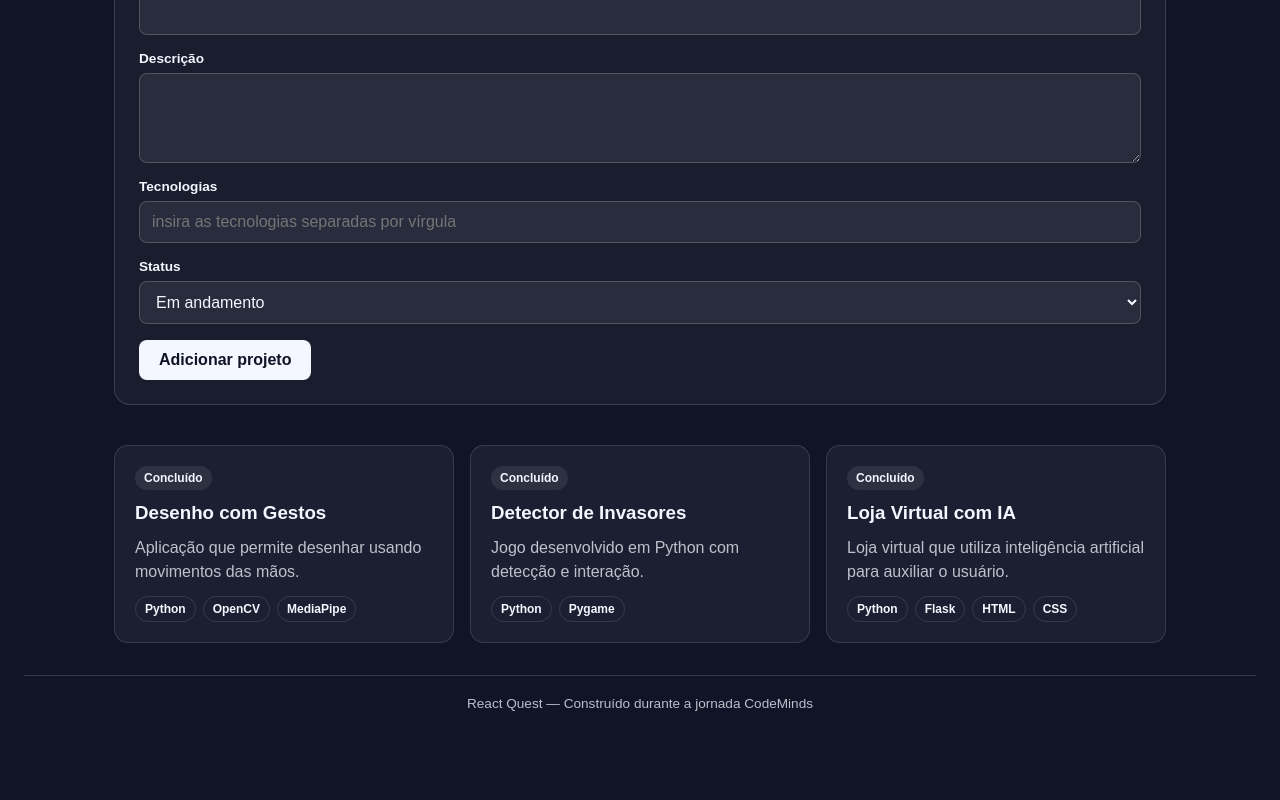
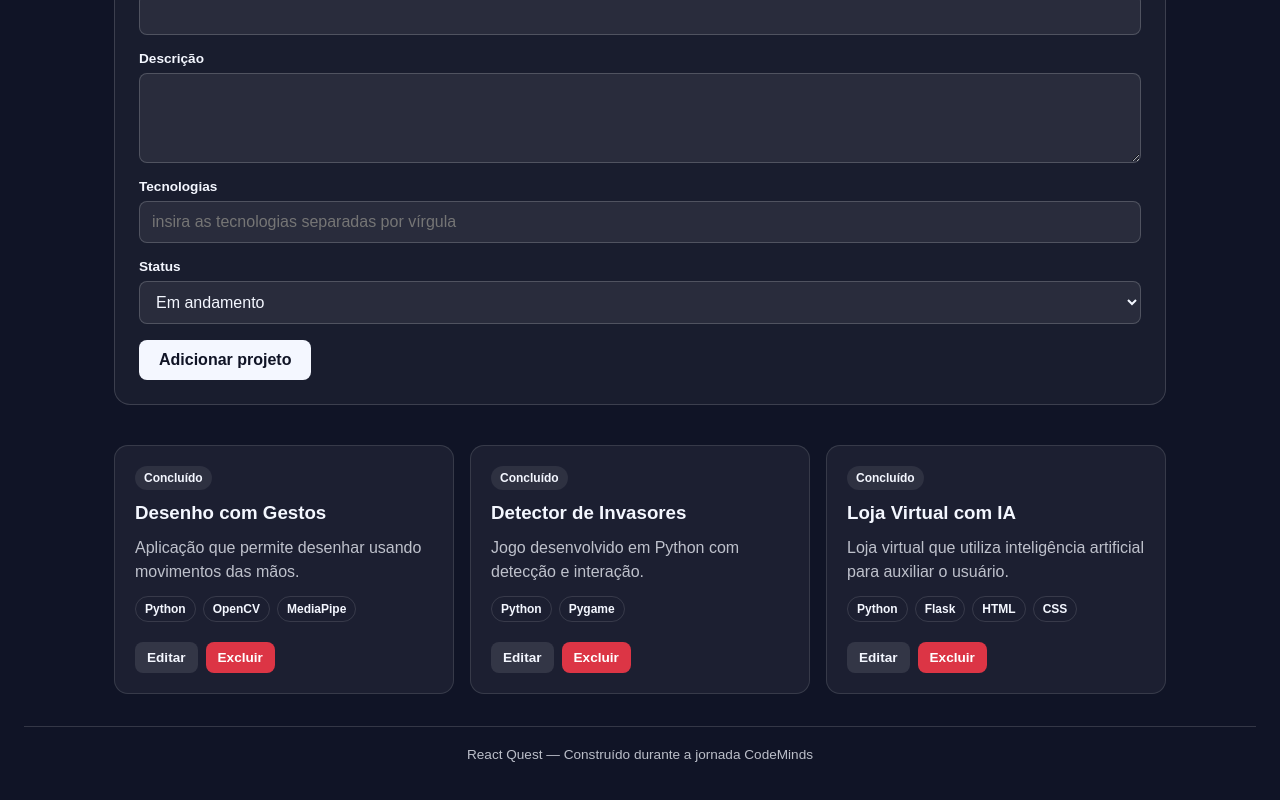
Before and after one commit to profAndreaFranca/React-Quest--Completo, a React (Vite) app: page / in a window 1280 px wide. Shown: the part 2539-3339 px from the top of the page. Before the commit the page ends 3294 px from the top, so only its background shows below. Built offline with nearby package versions, Linux system fonts and the light colour scheme.

Commit message:
feat: completa CRUD de projetos

```diff
--- a/src/App.jsx
+++ b/src/App.jsx
@@ -118,6 +118,7 @@
   const [difficultyFilter, setDifficultyFilter] = useState("Todas");
   const [sortOrder, setSortOrder] = useState("Maior XP");
   const [projects, setProjects] = useState(initialProjects);
+  const [editingProject, setEditingProject] = useState(null);
 
   //console.log(statusFilter);
 
@@ -157,6 +158,24 @@
 
   function addProject(newProject) {
     setProjects([...projects, newProject]);
+  }
+
+  function deleteProject(projectId) {
+    const updatedProjects = projects.filter(
+      (project) => project.id !== projectId,
+    );
+
+    setProjects(updatedProjects);
+  }
+
+  function updateProject(updatedProject) {
+    const updatedProjects = projects.map((project) =>
+      project.id === updatedProject.id ? updatedProject : project,
+    );
+
+    setProjects(updatedProjects);
+
+    setEditingProject(null);
   }
 
   const completedMissions = missions.filter((mission) => mission.completed);
@@ -323,16 +342,12 @@
 
               <h2>Central de Projetos</h2>
 
-
-
-
               <p>
                 Projetos construídos durante sua jornada como desenvolvedor.
               </p>
 
               <p className="projects-count">
-                {projects.length}
-                {" "}
+                {projects.length}{" "}
                 {projects.length === 1
                   ? "projeto cadastrado"
                   : "projetos cadastrados"}
@@ -342,8 +357,9 @@
 
           <ProjectForm
             onAddProject={addProject}
+            editingProject={editingProject}
+            onUpdateProject={updateProject}
           />
-
 
           <div className="projects-grid">
             {projects.map((project) => (
@@ -353,6 +369,8 @@
                 description={project.description}
                 technologies={project.technologies}
                 status={project.status}
+                onEdit={() => setEditingProject(project)}
+                onDelete={() => deleteProject(project.id)}
               />
             ))}
           </div>
--- a/src/components/ProjectCard.css
+++ b/src/components/ProjectCard.css
@@ -42,3 +42,39 @@
   font-size: 0.75rem;
   font-weight: 600;
 }
+
+.project-card__actions {
+  display: flex;
+  gap: 8px;
+  margin-top: 8px;
+}
+
+.project-card__edit,
+.project-card__delete {
+  padding: 8px 12px;
+  border: none;
+  border-radius: 8px;
+  font: inherit;
+  font-size: 0.85rem;
+  font-weight: 700;
+  cursor: pointer;
+  transition:
+    transform 0.2s ease,
+    opacity 0.2s ease;
+}
+
+.project-card__edit {
+  background: rgba(255, 255, 255, 0.1);
+  color: inherit;
+}
+
+.project-card__delete {
+  background: #dc3545;
+  color: #ffffff;
+}
+
+.project-card__edit:hover,
+.project-card__delete:hover {
+  transform: translateY(-1px);
+  opacity: 0.9;
+}
--- a/src/components/ProjectCard.jsx
+++ b/src/components/ProjectCard.jsx
@@ -1,6 +1,6 @@
 import "./ProjectCard.css";
 
-function ProjectCard({ title, description, technologies, status }) {
+function ProjectCard({ title, description, technologies, status, onDelete, onEdit}) {
   return (
     <article className="project-card">
       <span className="project-card__status">{status}</span>
@@ -16,6 +16,19 @@
           </span>
         ))}
       </div>
+      <div className="project-card__actions">
+        <button type="button" className="project-card__edit" onClick={onEdit}>
+          Editar
+        </button>
+
+        <button
+          type="button"
+          className="project-card__delete"
+          onClick={onDelete}
+        >
+          Excluir
+        </button>
+      </div>
     </article>
   );
 }
--- a/src/components/ProjectForm.jsx
+++ b/src/components/ProjectForm.jsx
@@ -1,11 +1,20 @@
-import { useState } from "react";
+import { useEffect, useState } from "react";
 import "./ProjectForm.css";
 
-function ProjectForm({ onAddProject }) {
+function ProjectForm({ onAddProject, editingProject, onUpdateProject }) {
   const [title, setTitle] = useState("");
   const [description, setDescription] = useState("");
   const [technologies, setTechnologies] = useState("");
   const [status, setStatus] = useState("Em andamento");
+
+  useEffect(() => {
+    if (editingProject) {
+      setTitle(editingProject.title);
+      setDescription(editingProject.description);
+      setTechnologies(editingProject.technologies.join(", "));
+      setStatus(editingProject.status);
+    }
+  }, [editingProject]);
 
   function handleSubmit(event) {
     event.preventDefault();
@@ -18,7 +27,14 @@
       status,
     };
 
-    onAddProject(newProject);
+    if (editingProject) {
+      onUpdateProject({
+        ...newProject,
+        id: editingProject.id,
+      });
+    } else {
+      onAddProject(newProject);
+    }
 
     setTitle("");
     setDescription("");
@@ -77,7 +93,7 @@
         </div>
 
         <button type="submit" className="project-form__button">
-          Adicionar projeto
+          {editingProject ? "Salvar alterações" : "Adicionar projeto"}
         </button>
       </form>
     </section>
```
